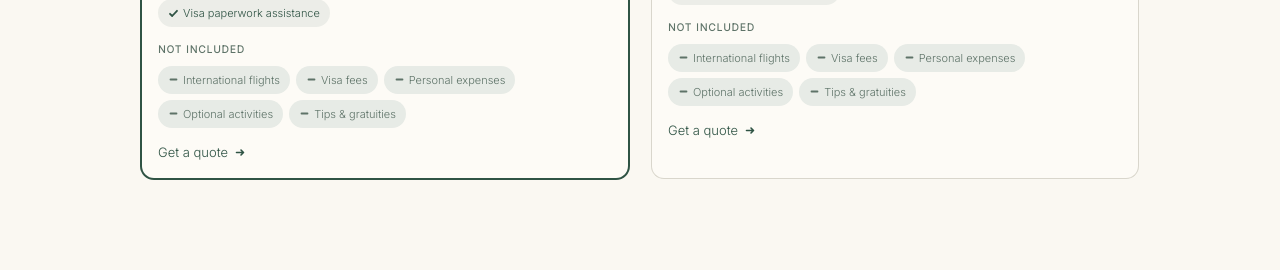
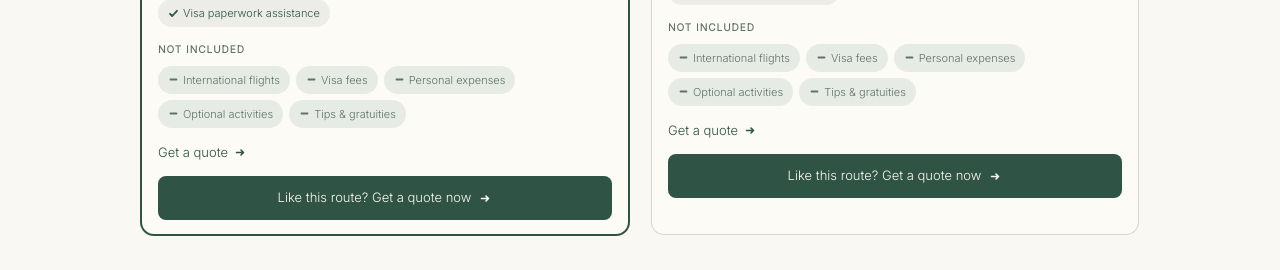
Before and after one commit to MarukoWorkShop/karst-route, a React (Vite) app: page / in a window 1280 px wide. Shown: the part 1760-2030 px from the top of the page. Built offline with nearby package versions, Linux system fonts and the light colour scheme.

Commit message:
tours: add sheen CTA bar under each route card, jumping to Book tab

```diff
--- a/src/App.tsx
+++ b/src/App.tsx
@@ -52,7 +52,15 @@ export default function App() {
           }}
         />
         <TrustBar />
-        <BoutiqueTours route={route} onPick={pickRoute} />
+        <BoutiqueTours
+          route={route}
+          onPick={pickRoute}
+          onQuote={(id) => {
+            setRoute(id);
+            setIntent("boutique");
+            go("plan");
+          }}
+        />
         <Timeline
           routeId={route}
           onRoute={(id) => {
--- a/src/components/tours/BoutiqueTours.tsx
+++ b/src/components/tours/BoutiqueTours.tsx
@@ -14,9 +14,11 @@ import {
 export function BoutiqueTours({
   route,
   onPick,
+  onQuote,
 }: {
   route: RouteId;
   onPick: (id: RouteId) => void;
+  onQuote: (id: RouteId) => void;
 }) {
   const { t } = useLocale();
   return (
@@ -37,6 +39,7 @@ export function BoutiqueTours({
             audience={t(copy.tours.r1For)}
             active={route === "r1"}
             onView={() => onPick("r1")}
+            onQuote={() => onQuote("r1")}
           />
           <RouteCard
             routeId="r2"
@@ -52,6 +55,7 @@ export function BoutiqueTours({
             audience={t(copy.tours.r2For)}
             active={route === "r2"}
             onView={() => onPick("r2")}
+            onQuote={() => onQuote("r2")}
           />
         </div>
       </div>
@@ -73,8 +77,10 @@ function RouteCard({
   audience,
   active,
   onView,
+  onQuote,
 }: {
   routeId: RouteId;
+  onQuote: () => void;
   src: string;
   badge: string;
   name: string;
@@ -182,6 +188,14 @@ function RouteCard({
           {t(copy.tours.quote)}
           <IconArrow />
         </a>
+        <button
+          type="button"
+          onClick={onQuote}
+          className="cta-sheen mt-3 flex w-full items-center justify-center gap-2 rounded-lg bg-cta px-4 py-[11px] text-[13px] font-medium text-paper transition-colors hover:bg-cta-press"
+        >
+          {t(copy.tours.quoteBar)}
+          <IconArrow />
+        </button>
       </div>
     </article>
   );
--- a/src/i18n/copy.ts
+++ b/src/i18n/copy.ts
@@ -116,6 +116,7 @@ export const copy = {
     included: { en: "What's included", zh: "费用包含" },
     excluded: { en: "Not included", zh: "费用不含" },
     quote: { en: "Get a quote", zh: "获取报价" },
+    quoteBar: { en: "Like this route? Get a quote now", zh: "喜欢这条线路？立刻获取报价" },
   },
   experience: {
     h2: { en: "Journeys that leave a mark", zh: "让旅途真正改变你" },
--- a/src/index.css
+++ b/src/index.css
@@ -234,6 +234,40 @@ html[lang|="zh"] body {
   cursor: pointer;
 }
 
+/* CTA 条光泽：一道高光缓慢扫过，克制不刺眼 */
+.cta-sheen {
+  position: relative;
+  overflow: hidden;
+}
+.cta-sheen::after {
+  content: "";
+  position: absolute;
+  inset: 0;
+  background: linear-gradient(
+    100deg,
+    transparent 20%,
+    rgba(255, 255, 255, 0.26) 45%,
+    transparent 70%
+  );
+  transform: translateX(-120%);
+  animation: cta-sheen 3.4s ease-in-out infinite;
+  pointer-events: none;
+}
+@keyframes cta-sheen {
+  0%,
+  60% {
+    transform: translateX(-120%);
+  }
+  100% {
+    transform: translateX(120%);
+  }
+}
+@media (prefers-reduced-motion: reduce) {
+  .cta-sheen::after {
+    animation: none;
+  }
+}
+
 /* 极简滚动条：2px 灰色轨道 + 墨绿色小滑块 */
 .scroll-thin {
   scrollbar-width: thin;
```
